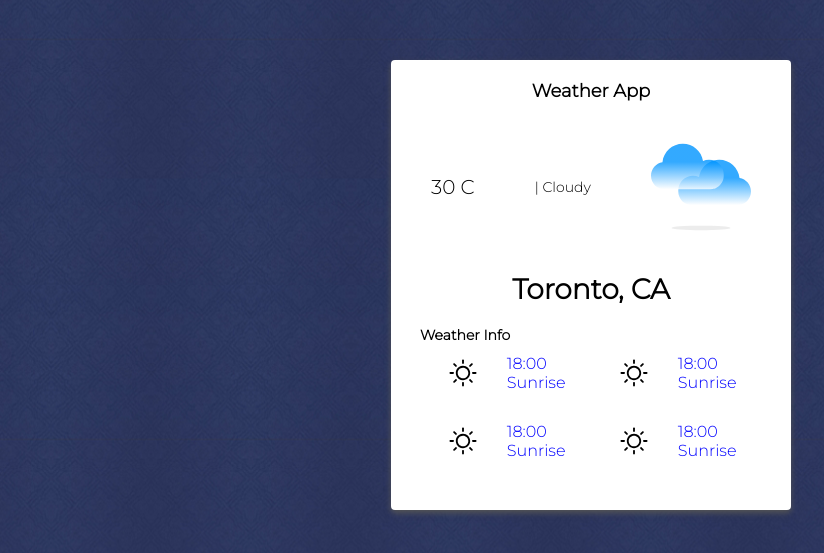
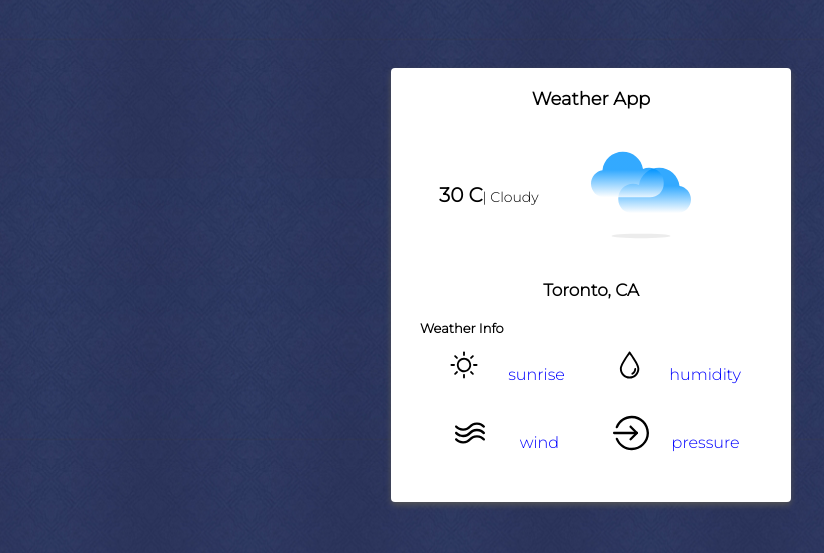
Before and after one commit to BipulChau/Weather-App, a React (Create React App) app: page / in a window 1280 px wide. Shown: the part 115-668 px from the top of the page, without its empty margins (49-873 px from the left). Built offline with nearby package versions, Linux system fonts and the light colour scheme.

Commit message:
Pass name and value as props to WeatherInfoItem and generating logos dynamically

```diff
--- a/src/components/Weather.jsx
+++ b/src/components/Weather.jsx
@@ -5,10 +5,11 @@ import WeatherInfoItems from "./WeatherInfoItems";
 const Weather = () => {
   return (
     <Fragment>
-      {/* <span className="react_app">Weather App</span> */}
     <div className="weather">
+      <span>
       <span className="condition">30 C</span>
       <span className="cloudy">| Cloudy</span>
+      </span>
       <img
         className="logo"
         src="/logo/perfect-day.svg"
--- a/src/components/WeatherInfoItem.jsx
+++ b/src/components/WeatherInfoItem.jsx
@@ -1,14 +1,23 @@
 import "./weatherinfo.css";
 
+const weatherInfoLogos = {
+  sunset: "/logo/temp.svg",
+  sunrise: "/logo/temp.svg",
+  humidity: "/logo/humidity.svg",
+  wind: "/logo/wind.svg",
+  pressure: "/logo/pressure.svg",
+}
+
 const WeatherInfoItem = (props) => {
+  const {name, value} = props
   return (
     <div className="weather_infoItem">
       <img
         className="logo_info"
-        src="/logo/temp.svg"
-        alt="perfect-day logo"
+        src={weatherInfoLogos[name]}
+        alt={name}
       />
-      <span>18:00 <br/>Sunrise</span>
+      <span>{value}<br/>{name}</span>
     </div>
   )
 }
--- a/src/components/WeatherInfoItems.jsx
+++ b/src/components/WeatherInfoItems.jsx
@@ -1,16 +1,15 @@
 import "./weatherinfo.css";
 import WeatherInfoItem from "./WeatherInfoItem";
-
 
 const WeatherInfoItems = (props) => {
   return (
     <div className="weather_details">
-      <WeatherInfoItem/>
-      <WeatherInfoItem/>
-      <WeatherInfoItem/>
-      <WeatherInfoItem/>
+      <WeatherInfoItem name="sunrise" value="" />
+      <WeatherInfoItem name="humidity" value="" />
+      <WeatherInfoItem name="wind" value="" />
+      <WeatherInfoItem name="pressure" value="" />
     </div>
-  )
-}
+  );
+};
 
-export default WeatherInfoItems
+export default WeatherInfoItems;
--- a/src/components/weather.css
+++ b/src/components/weather.css
@@ -2,7 +2,7 @@
   display: flex;
   flex-direction: row;
   align-items: center;
-  width: 100%;
+  width: 80%;
   justify-content: space-between;
   margin: 30px auto;
 }
@@ -10,6 +10,7 @@
 .condition {
   margin: 20px auto;
   font-size: 20px;
+  font-weight: bolder;
 }
 
 .cloudy {
@@ -18,8 +19,8 @@
 }
 
 .location {
-  font-size: 28px;
-  font-weight: bold;
+  font-size: 17px;
+  font-weight: bolder;
 }
 
 .logo {
@@ -29,8 +30,8 @@
 }
 
 .weather_info{
-  font-size: 14px;
-  font-weight: bold;
+  font-size: 13px;
+  font-weight: bolder;
   margin: 20px 25px 10px;
   text-align: start;
   width: 90%;
```
